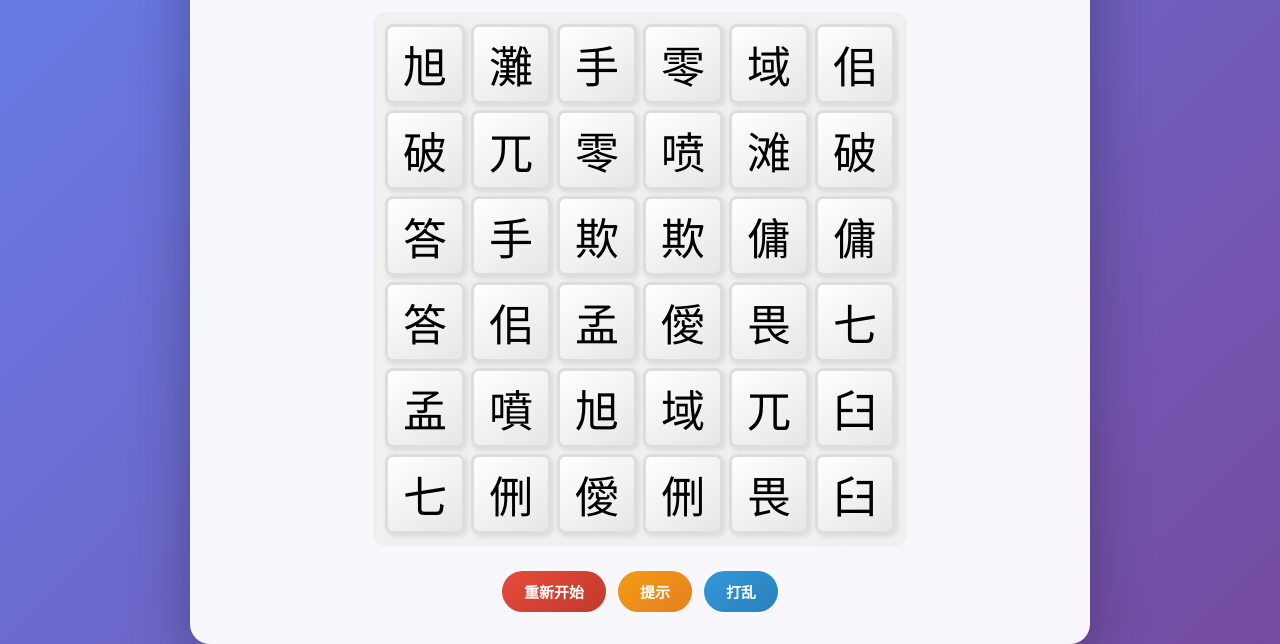
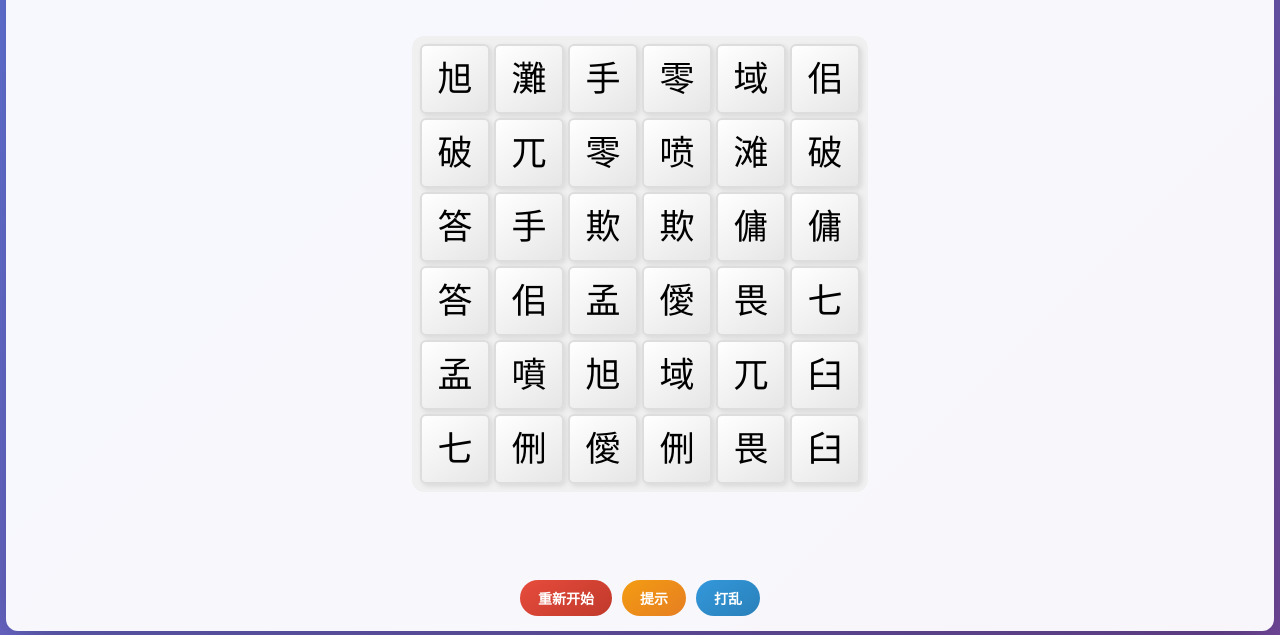
Before and after one commit to linhunter231/xcllk, a website: page index.html in a window 1280 px wide. Shown: the part 165-809 px from the top of the page. Drawn offline with Linux system fonts and the light colour scheme; a web font is replaced by a local one.

Commit message:
adjust 10x10

```diff
--- a/script.js
+++ b/script.js
@@ -45,9 +45,7 @@ class Game {
         // 响应式：窗口尺寸变化时重新计算方块大小
         window.addEventListener('resize', () => {
             if (!this.isPlaying && this.grid.length === 0) return;
-            const tileSize = this.calcTileSize();
-            this.gridContainer.style.gridTemplateColumns = `repeat(${this.GRID_COLS}, ${tileSize}px)`;
-            this.gridContainer.style.setProperty('--tile-size', tileSize + 'px');
+            this.adjustTileSize();
         });
         this.modalRestartBtn.addEventListener('click', () => {
             this.modal.classList.add('hidden');
@@ -66,18 +64,36 @@ class Game {
     }
 
     calcTileSize() {
-        const container = this.gridContainer;
-        const parentWidth = container.parentElement ? container.parentElement.clientWidth : window.innerWidth;
-        const availableWidth = Math.min(parentWidth - 20, window.innerWidth - 20);
         const isMobile = window.innerWidth <= 768;
-        const padding = isMobile ? 16 : 24;
-        const gap = isMobile ? 4 : 8;
+        const isLargeGrid = this.gridSize >= 10;
+
+        const viewportWidth = window.innerWidth;
+        const viewportHeight = window.innerHeight;
+
         const cols = this.GRID_COLS;
-        const totalGap = gap * (cols - 1);
-        const computed = Math.floor((availableWidth - padding - totalGap) / cols);
-        const maxSize = isMobile ? 70 : 80;
-        const minSize = isMobile ? 30 : 50;
-        return Math.max(minSize, Math.min(maxSize, computed));
+        const rows = this.GRID_ROWS;
+
+        const gap = isMobile ? 2 : 4;
+        const totalGapX = gap * (cols - 1);
+        const totalGapY = gap * (rows - 1);
+
+        const containerPadding = 10 * 2;
+        const gridPadding = 8 * 2;
+
+        const estimatedHeaderHeight = isMobile ? 80 : 90;
+        const estimatedFooterHeight = isMobile ? 50 : 60;
+        const totalNonGridHeight = estimatedHeaderHeight + estimatedFooterHeight;
+
+        const availableWidth = viewportWidth - containerPadding - gridPadding;
+        const availableHeight = viewportHeight - containerPadding - gridPadding - totalNonGridHeight;
+
+        const tileSizeByWidth = Math.floor((availableWidth - totalGapX) / cols);
+        const tileSizeByHeight = Math.floor((availableHeight - totalGapY) / rows);
+
+        const maxSize = isMobile ? 55 : (isLargeGrid ? 40 : 70);
+        const minSize = isMobile ? 20 : 28;
+
+        return Math.max(minSize, Math.min(maxSize, Math.min(tileSizeByWidth, tileSizeByHeight)));
     }
 
     startGame() {
@@ -90,6 +106,42 @@ class Game {
 
         this.createGrid();
         this.startTimer();
+
+        setTimeout(() => this.adjustTileSize(), 100);
+    }
+
+    adjustTileSize() {
+        const board = document.querySelector('.game-board');
+        const container = document.querySelector('.game-container');
+        if (!board || !container) return;
+
+        const boardRect = board.getBoundingClientRect();
+        const containerRect = container.getBoundingClientRect();
+
+        const isLargeGrid = this.gridSize >= 10;
+        const cols = this.GRID_COLS;
+        const rows = this.GRID_ROWS;
+        const gap = 4;
+
+        const totalGapX = gap * (cols - 1);
+        const totalGapY = gap * (rows - 1);
+        const padding = 16;
+
+        const availableWidth = boardRect.width - padding * 2;
+        const availableHeight = boardRect.height - padding * 2;
+
+        const tileSizeByWidth = Math.floor((availableWidth - totalGapX) / cols);
+        const tileSizeByHeight = Math.floor((availableHeight - totalGapY) / rows);
+
+        const maxSize = isLargeGrid ? 45 : 70;
+        const minSize = 25;
+
+        const newSize = Math.max(minSize, Math.min(maxSize, Math.min(tileSizeByWidth, tileSizeByHeight)));
+
+        if (newSize > 0 && newSize !== parseInt(this.gridContainer.style.getPropertyValue('--tile-size'))) {
+            this.gridContainer.style.gridTemplateColumns = `repeat(${cols}, ${newSize}px)`;
+            this.gridContainer.style.setProperty('--tile-size', newSize + 'px');
+        }
     }
 
     restart() {
--- a/style.css
+++ b/style.css
@@ -14,35 +14,47 @@
 body {
     font-family: 'Microsoft YaHei', sans-serif;
     background: linear-gradient(135deg, #667eea 0%, #764ba2 100%);
-    min-height: 100vh;
+    height: 100vh;
+    width: 100vw;
     display: flex;
     justify-content: center;
     align-items: center;
+    overflow: hidden;
+    margin: 0;
+    padding: 0;
 }
 
 .game-container {
     background: rgba(255, 255, 255, 0.95);
-    border-radius: 20px;
-    padding: 20px;
+    border-radius: 12px;
+    padding: 10px;
     box-shadow: 0 20px 60px rgba(0, 0, 0, 0.3);
-    max-width: 900px;
+    max-width: 99vw;
+    max-height: 99vh;
     width: 100%;
+    height: 100%;
+    display: flex;
+    flex-direction: column;
+    overflow: hidden;
 }
 
 .game-header {
     text-align: center;
-    margin-bottom: 15px;
+    margin-bottom: 5px;
+    flex-shrink: 0;
 }
 
 .game-header h1 {
     font-family: 'Caoshu', 'Microsoft YaHei', sans-serif;
-    font-size: 40px;
+    font-size: min(28px, 4.5vw);
     color: #333;
-    margin-bottom: 12px;
+    margin-bottom: 5px;
+    line-height: 1.2;
 }
 
 .game-controls {
-    margin-bottom: 12px;
+    margin-bottom: 5px;
+    flex-shrink: 0;
 }
 
 .top-controls {
@@ -89,9 +101,10 @@ body {
 .game-info {
     display: flex;
     justify-content: center;
-    gap: 30px;
-    font-size: 18px;
+    gap: 20px;
+    font-size: 16px;
     font-weight: bold;
+    flex-shrink: 0;
 }
 
 .score {
@@ -105,20 +118,25 @@ body {
 .game-board {
     display: flex;
     justify-content: center;
-    margin-bottom: 25px;
+    align-items: center;
     position: relative;
-    overflow: visible;
-    min-height: 100px;
+    overflow: hidden;
+    flex: 1;
+    min-height: 0;
+    margin: 0;
+    padding: 0;
 }
 
 #grid-container {
     display: grid;
-    gap: 6px;
-    padding: 12px;
+    gap: 4px;
+    padding: 8px;
     background: #f0f0f0;
     border-radius: 12px;
     position: relative;
     overflow: visible;
+    max-width: 100%;
+    max-height: 100%;
 }
 
 .tile {
@@ -128,10 +146,11 @@ body {
     justify-content: center;
     align-items: center;
     font-family: 'Caoshu', 'Microsoft YaHei', sans-serif;
-    font-size: calc(var(--tile-size, 60px) * 0.55);
+    font-size: calc(var(--tile-size, 60px) * 0.5);
+    line-height: 1;
     background: linear-gradient(145deg, #ffffff, #e6e6e6);
-    border: 3px solid #ddd;
-    border-radius: 8px;
+    border: 2px solid #ddd;
+    border-radius: 6px;
     cursor: pointer;
     transition: all 0.2s ease;
     box-shadow: 2px 2px 5px rgba(0, 0, 0, 0.1);
@@ -178,16 +197,18 @@ body {
 .game-controls {
     display: flex;
     justify-content: center;
-    gap: 20px;
+    gap: 15px;
+    flex-shrink: 0;
 }
 
 .bottom-controls {
-    gap: 12px;
+    gap: 10px;
+    margin-top: 8px;
 }
 
 .game-controls button {
-    padding: 10px 22px;
-    font-size: 15px;
+    padding: 8px 18px;
+    font-size: 14px;
     font-weight: bold;
     border: none;
     border-radius: 25px;
```
